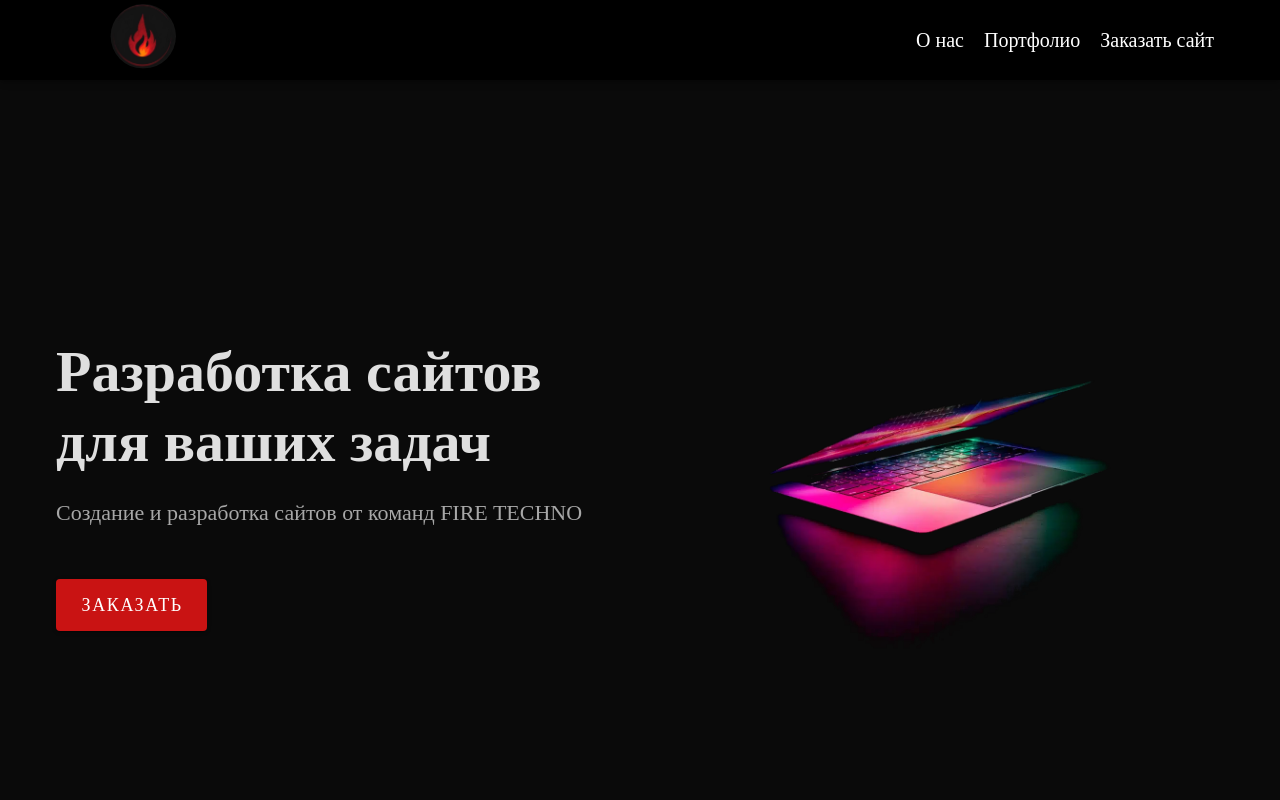
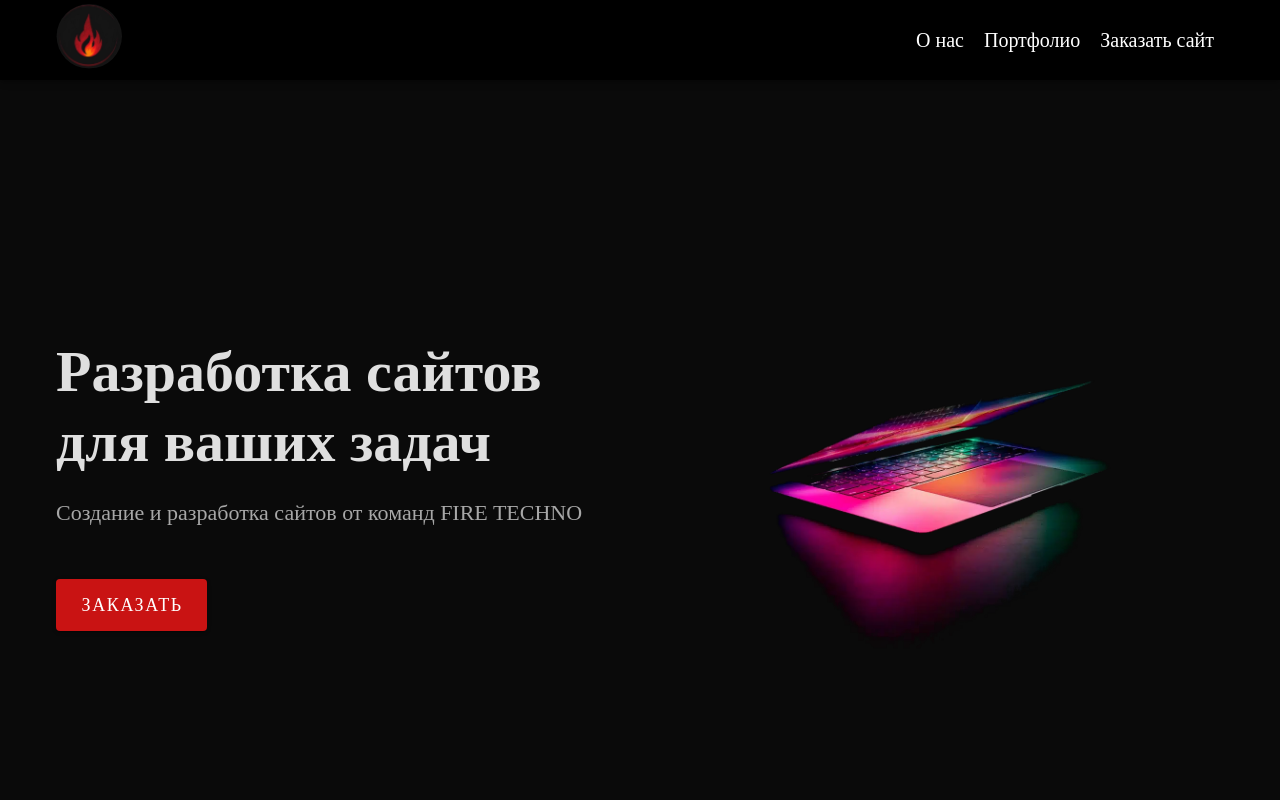
Before and after one commit to Jet-Green/firetechno-landing, a Nuxt app: page / in a window 1280 px wide. Shown: the top 800 px of the page. Built offline with nearby package versions, Linux system fonts and the light colour scheme.

Commit message:
fix logo

```diff
--- a/pages/index.vue
+++ b/pages/index.vue
@@ -29,7 +29,7 @@ const setActiveLink = (index: number) => {
         <v-col cols="12" xl="11">
           <v-app-bar-title>
             <v-row class="d-flex justify-space-between">
-              <v-col cols="2" class="d-flex align-center links">
+              <v-col cols="2" class="d-flex align-center justify-start">
                 <NuxtLink to="/">
                   <img src="~/assets/icons/firetechno-logo.svg" alt="" class="logo">
                 </NuxtLink>
```
